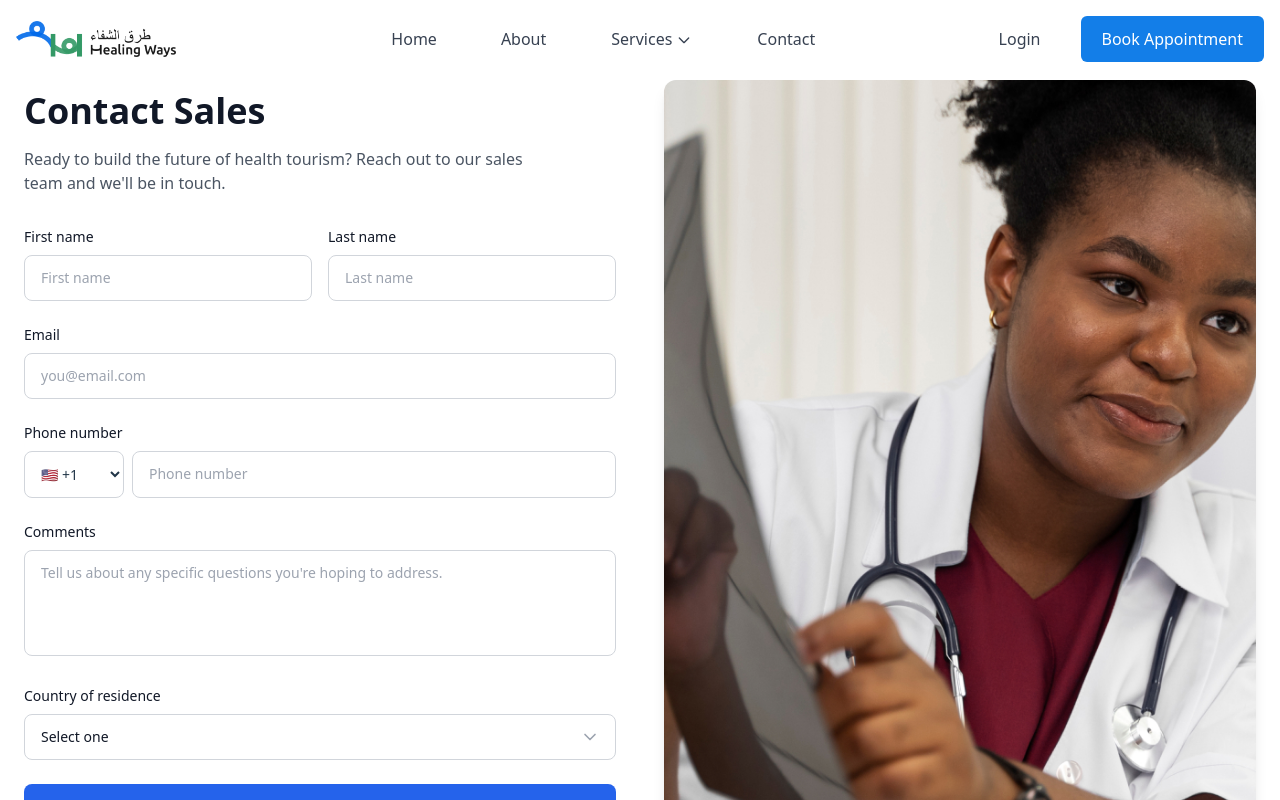
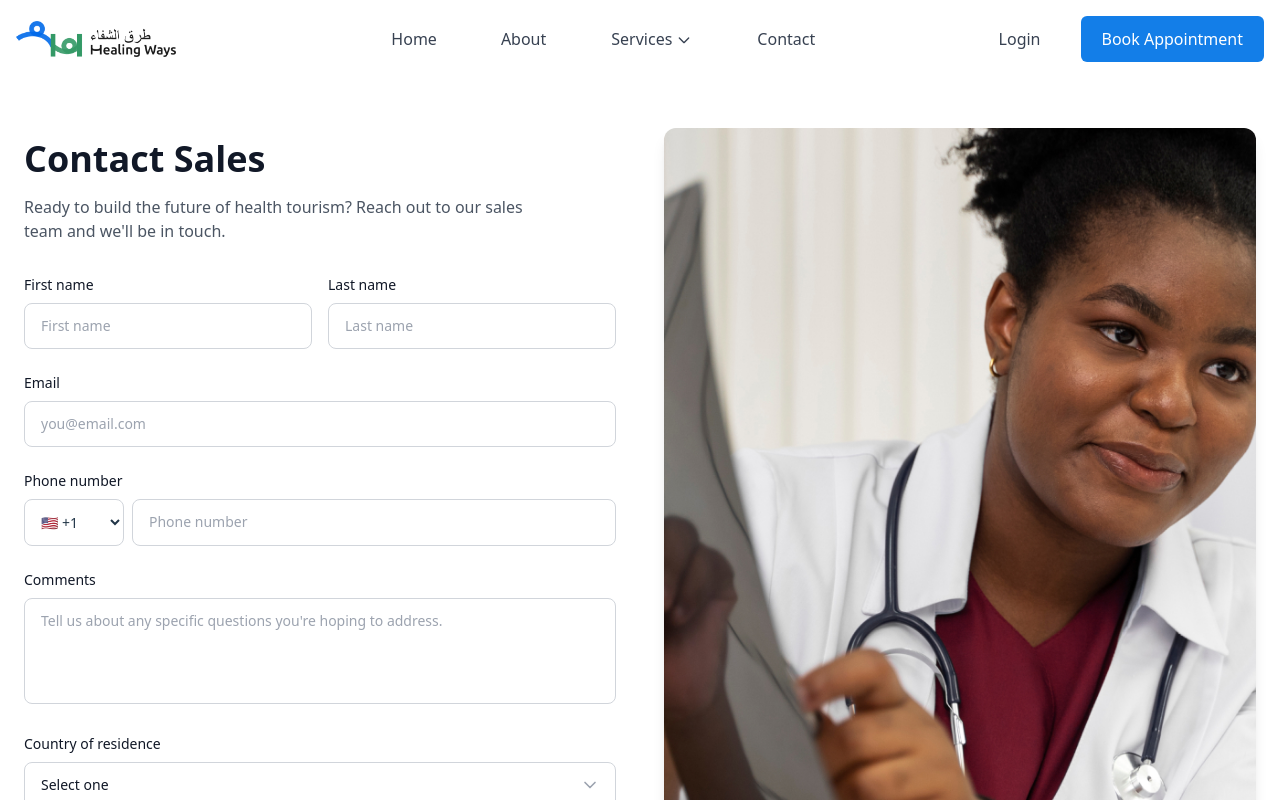
Before and after one commit to Binmuhammad001/healing-ways, a React (Vite) app: page /contact in a window 1280 px wide. Shown: the top 800 px of the page. Built offline with nearby package versions, Linux system fonts and the light colour scheme.

Commit message:
Update contact.jsx

```diff
--- a/src/components/contact/contact.jsx
+++ b/src/components/contact/contact.jsx
@@ -71,7 +71,7 @@ export default function ContactSalesForm() {
   };
 
   return (
-    <section className="bg-white py-16 md:py-20 pt-48">
+    <section className="bg-white pt-24 pb-16 md:pt-32 md:pd-20">
       <div className="container mx-auto px-6 max-w-7xl">
         <div className="grid md:grid-cols-2 gap-12 items-center">
           {/* Left side - Form */}
```
